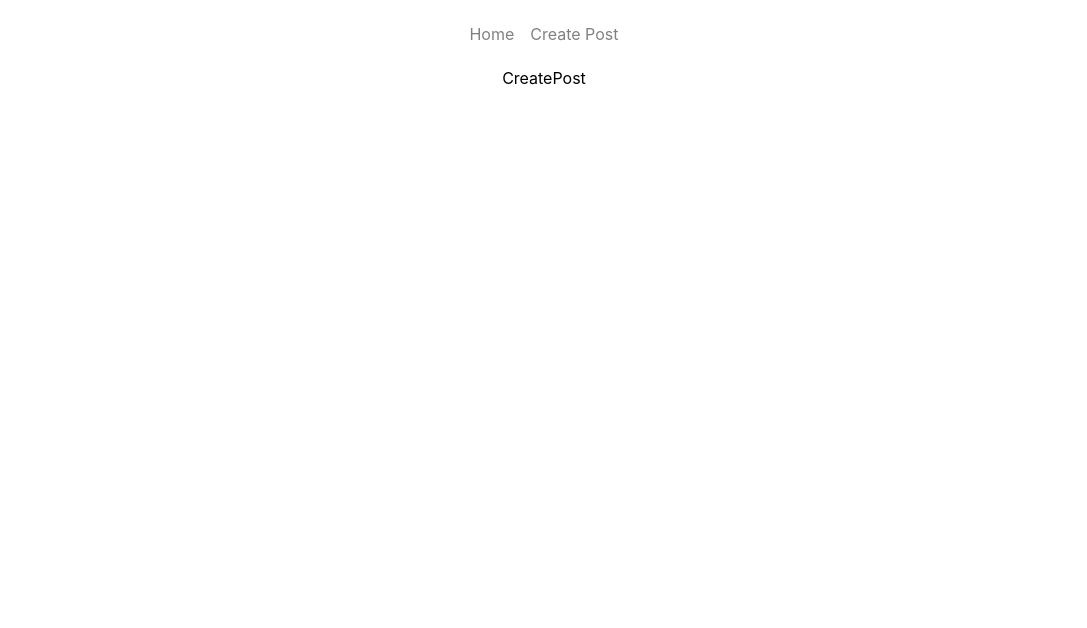
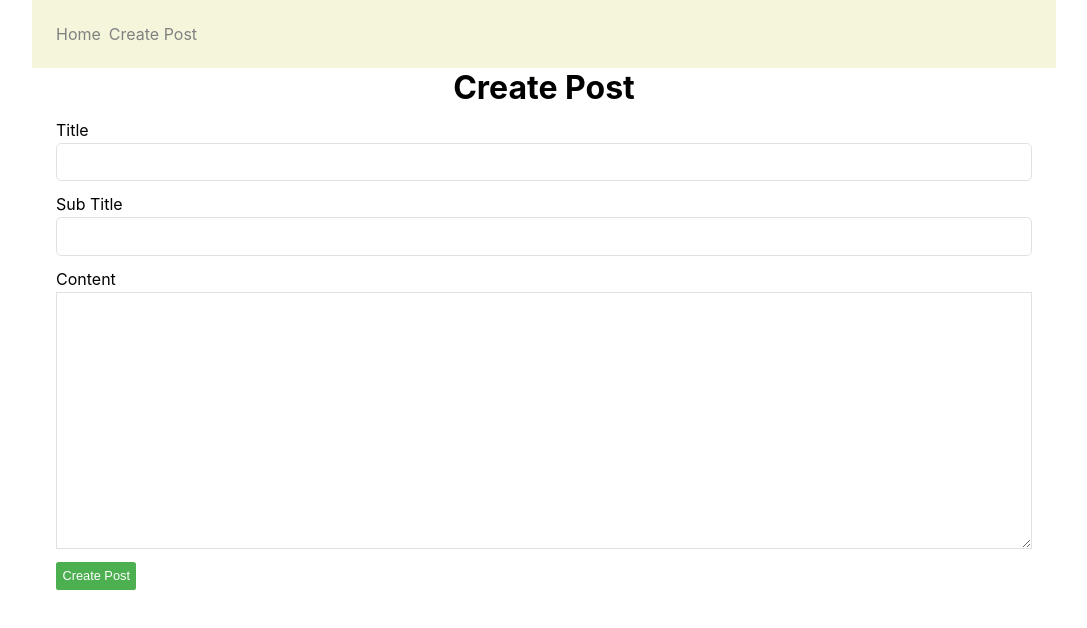
Before and after one commit to soubhagyasethy/write-up-now, a React (Create React App) app: page /create-Post in a window 1280 px wide. Shown: the top 628 px of the page, without its empty margins (96-1183 px from the left). Built offline with nearby package versions, Linux system fonts and the light colour scheme.

Commit message:
feat: updated create post page

```diff
--- a/src/components/CreatePost.js
+++ b/src/components/CreatePost.js
@@ -1,5 +1,28 @@
 function CreatePost() {
-  return <div>CreatePost</div>;
+  return (
+    <div className="create-post">
+      <h1>Create Post</h1>
+
+      <form>
+        <div className="form-field">
+          <label>Title</label>
+          <input type="text" />
+        </div>
+
+        <div className="form-field">
+          <label>Sub Title</label>
+          <input type="text" />
+        </div>
+
+        <div className="form-field">
+          <label>Content</label>
+          <textarea></textarea>
+        </div>
+
+        <button className="create-post-button">Create Post</button>
+      </form>
+    </div>
+  );
 }
 
 export default CreatePost;
--- a/src/index.css
+++ b/src/index.css
@@ -10,7 +10,9 @@ body {
     sans-serif;
   -webkit-font-smoothing: antialiased;
   -moz-osx-font-smoothing: grayscale;
-  text-align: center;
+  width: 100vw;
+  height: 100vh;
+  overflow-x: hidden;
 }
 
 code {
@@ -18,16 +20,22 @@ code {
     monospace;
 }
 
+.container {
+  max-width: 80%;
+  /* background-color: red; */
+  margin: 0 auto;
+}
 .nav {
   display: flex;
   list-style-type: none;
-  justify-content: center;
+  justify-content: flex-start;
   align-items: center;
   padding: 1.5rem;
+  background-color: beige;
 }
 
 .nav > li {
-  margin: 0 0.5rem;
+  margin-right: 0.5rem;
 }
 
 .nav > li > a {
@@ -38,3 +46,52 @@ code {
 .nav > li > a:hover {
   text-decoration: underline;
 }
+
+/* create post page */
+.create-post {
+  /* background-color: aquamarine; */
+  padding: 0 1.5rem 1.5rem 1.5rem;
+  display: flex;
+  flex-direction: column;
+}
+
+.create-post h1 {
+  text-align: center;
+}
+
+.form-field {
+  /* background-color: blue; */
+  display: flex;
+  flex-direction: column;
+}
+
+label {
+  margin: 0.8em 0 0.2em 0;
+}
+
+input {
+  height: 3em;
+  border: 0.1em solid #e1e1e1;
+  border-radius: 0.4em;
+  font-size: 0.8em;
+  padding: 0 0.5em;
+}
+
+textarea {
+  border: 0.1em solid #e1e1e1;
+  height: 22em;
+  font-size: 0.9em;
+  padding: 0.5em;
+}
+
+.create-post-button {
+  /* height: 2.1em; */
+  background: #4caf50;
+  color: #fff;
+  font-size: 0.8em;
+  border: none;
+  border-radius: 0.2em;
+  padding: 0.5em;
+  margin-top: 1em;
+  cursor: pointer;
+}
```
